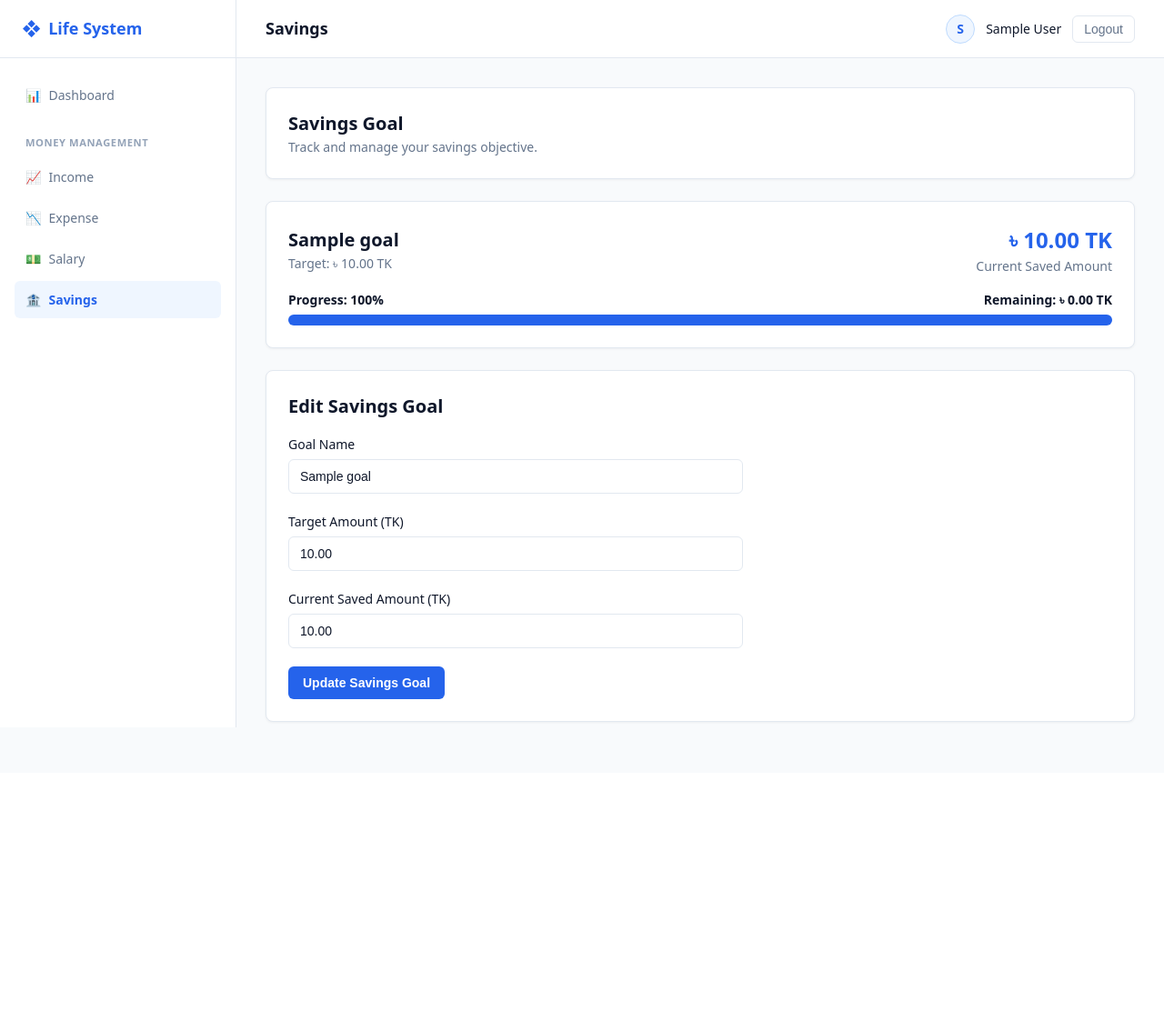
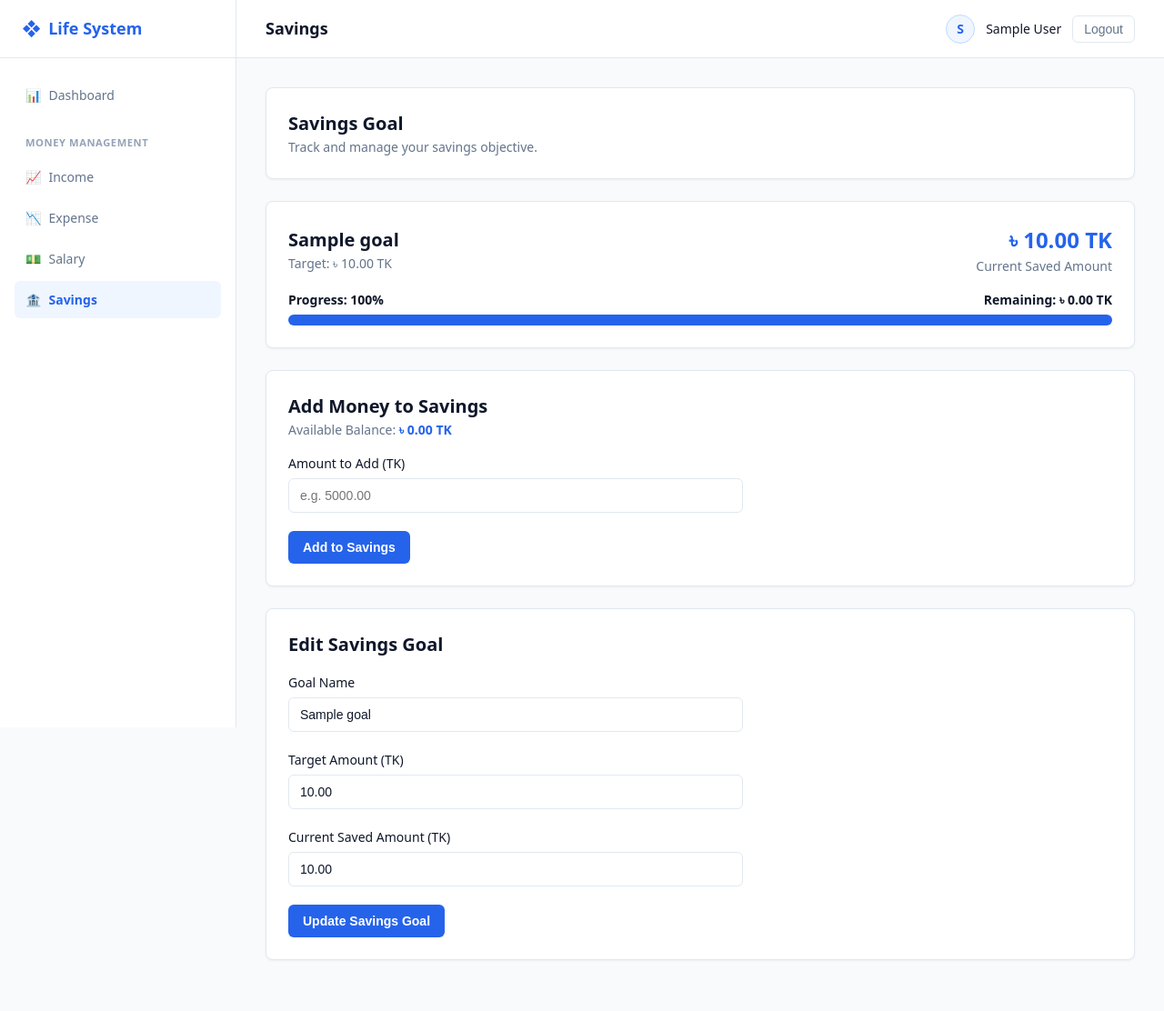
Before and after one commit to imonislams/Life-Management-system, a Laravel app: page /savings in a window 1280 px wide. Shown: the whole page at 91% size. Before the commit the page ends 800 px from the top, so only its background shows below. Run offline with Laravel 12, Linux system fonts and the light colour scheme; a user stored in the database is signed in; tables that the repository leaves empty hold one stand-in row (values such as "Sample post"); style sheets or scripts are compiled from the project's sources.

Commit message:
Deduct savings from available balance and add money to savings
Co-authored-by: imonislams <193939796+imonislams@users.noreply.github.com>

```diff
--- a/app/Http/Controllers/SavingsController.php
+++ b/app/Http/Controllers/SavingsController.php
@@ -3,15 +3,43 @@
 namespace App\Http\Controllers;
 
 use App\Models\SavingsGoal;
+use Carbon\Carbon;
 use Illuminate\Http\RedirectResponse;
 use Illuminate\Http\Request;
 use Illuminate\View\View;
 
 class SavingsController extends Controller
 {
+    /**
+     * Calculate current month's available balance for a user.
+     * Available Balance = Total Income - Total Expenses - Total Savings
+     */
+    private function getAvailableBalance($user): float
+    {
+        $now = Carbon::now();
+        $monthlySalary = (float) ($user->salary ?? 0);
+
+        $additionalIncome = (float) $user->incomeRecords()
+            ->whereYear('date', $now->year)
+            ->whereMonth('date', $now->month)
+            ->sum('amount');
+
+        $totalIncome = $monthlySalary + $additionalIncome;
+
+        $totalExpenses = (float) $user->expenseRecords()
+            ->whereYear('date', $now->year)
+            ->whereMonth('date', $now->month)
+            ->sum('amount');
+
+        $currentSavings = $user->savingsGoal ? (float) $user->savingsGoal->current_amount : 0.0;
+
+        return $totalIncome - $totalExpenses - $currentSavings;
+    }
+
     public function index(Request $request): View
     {
-        $savingsGoal = $request->user()->savingsGoal;
+        $user = $request->user();
+        $savingsGoal = $user->savingsGoal;
 
         $remainingAmount = 0;
         $progressPercentage = 0;
@@ -23,7 +51,9 @@ class SavingsController extends Controller
             $progressPercentage = $target > 0 ? min(100, round(($current / $target) * 100, 2)) : 0;
         }
 
-        return view('savings.index', compact('savingsGoal', 'remainingAmount', 'progressPercentage'));
+        $availableBalance = $this->getAvailableBalance($user);
+
+        return view('savings.index', compact('savingsGoal', 'remainingAmount', 'progressPercentage', 'availableBalance'));
     }
 
     public function storeOrUpdate(Request $request): RedirectResponse
@@ -35,6 +65,17 @@ class SavingsController extends Controller
         ]);
 
         $user = $request->user();
+        $existingSavings = $user->savingsGoal ? (float) $user->savingsGoal->current_amount : 0.0;
+        $newAmount = (float) $validated['current_amount'];
+
+        if ($newAmount > $existingSavings) {
+            $increase = $newAmount - $existingSavings;
+            $availableBalance = $this->getAvailableBalance($user);
+
+            if ($increase > $availableBalance) {
+                return back()->withErrors(['current_amount' => 'Insufficient available balance.'])->withInput();
+            }
+        }
 
         SavingsGoal::updateOrCreate(
             ['user_id' => $user->id],
@@ -47,4 +88,30 @@ class SavingsController extends Controller
 
         return redirect()->route('savings.index')->with('status', 'Savings goal updated successfully.');
     }
+
+    public function addMoney(Request $request): RedirectResponse
+    {
+        $validated = $request->validate([
+            'amount' => 'required|numeric|gt:0',
+        ]);
+
+        $user = $request->user();
+        $savingsGoal = $user->savingsGoal;
+
+        if (!$savingsGoal) {
+            return back()->withErrors(['amount' => 'Please create a savings goal first.']);
+        }
+
+        $addAmount = (float) $validated['amount'];
+        $availableBalance = $this->getAvailableBalance($user);
+
+        if ($addAmount > $availableBalance) {
+            return back()->withErrors(['amount' => 'Insufficient available balance.'])->withInput();
+        }
+
+        $savingsGoal->current_amount = (float) $savingsGoal->current_amount + $addAmount;
+        $savingsGoal->save();
+
+        return redirect()->route('savings.index')->with('status', 'Money added to savings successfully.');
+    }
 }
--- a/resources/views/savings/index.blade.php
+++ b/resources/views/savings/index.blade.php
@@ -38,6 +38,37 @@
                     <div style="width: {{ $progressPercentage }}%; background-color: var(--primary-color); height: 100%; transition: width 0.3s;"></div>
                 </div>
             </div>
+        </div>
+
+        <!-- Add Money Card -->
+        <div class="card" style="margin-bottom: 1.5rem;">
+            <h2 class="card-title">Add Money to Savings</h2>
+            <p class="card-subtitle" style="margin-bottom: 1rem;">
+                Available Balance: <strong style="color: var(--primary-color);">৳ {{ number_format($availableBalance, 2) }} TK</strong>
+            </p>
+
+            <form id="addMoneyForm" method="POST" action="{{ route('savings.add-money') }}" style="max-width: 500px;">
+                @csrf
+                <div class="form-group">
+                    <label for="add_amount" class="form-label">Amount to Add (TK)</label>
+                    <input
+                        id="add_amount"
+                        type="number"
+                        step="0.01"
+                        min="0.01"
+                        name="amount"
+                        value="{{ old('amount') }}"
+                        required
+                        class="form-control"
+                        placeholder="e.g. 5000.00"
+                    >
+                    @error('amount')
+                        <div class="error-msg">{{ $message }}</div>
+                    @enderror
+                </div>
+
+                <button type="submit" class="btn-primary">Add to Savings</button>
+            </form>
         </div>
     @else
         <div class="card" style="margin-bottom: 1.5rem;">
--- a/routes/web.php
+++ b/routes/web.php
@@ -40,6 +40,7 @@ Route::middleware('auth')->group(function () {
     // Savings routes
     Route::get('/savings', [SavingsController::class, 'index'])->name('savings.index');
     Route::post('/savings', [SavingsController::class, 'storeOrUpdate'])->name('savings.store');
+    Route::post('/savings/add-money', [SavingsController::class, 'addMoney'])->name('savings.add-money');
 
     // Income resource routes
     Route::resource('income', IncomeController::class)->except(['show']);
```
Also changed, not shown: app/Http/Controllers/DashboardController.php (+4 -3 lines), resources/views/dashboard.blade.php (+8 -3 lines).
